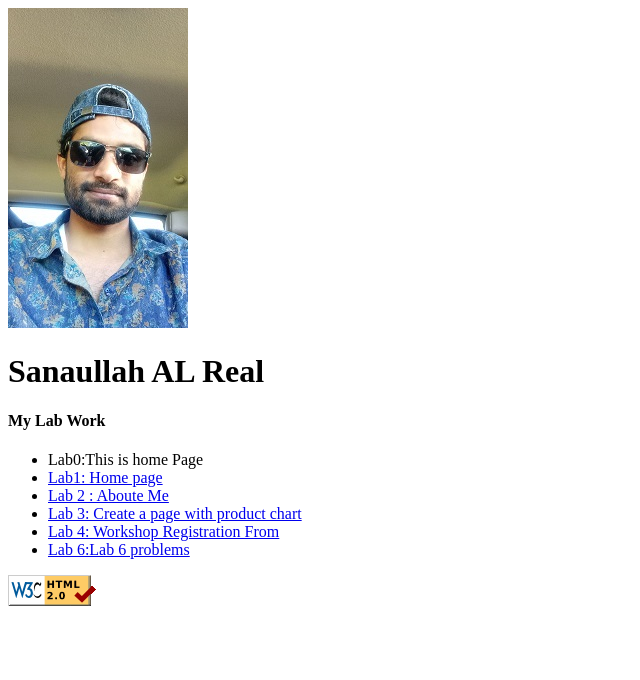
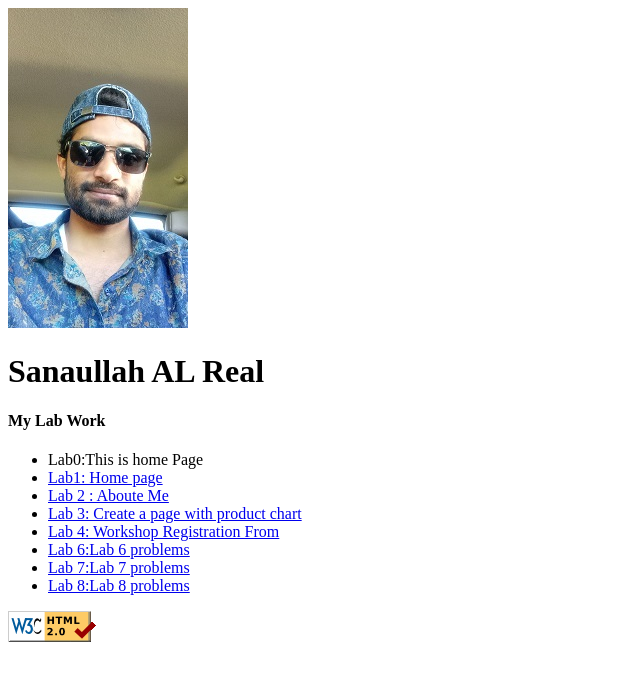
Before and after one commit to sanaullahal/miu-wap, a plain HTML site: page index.html in a window 1280 px wide. Shown: the whole page, without its empty margins (0-640 px from the left). Drawn offline with Linux system fonts and the light colour scheme.

Commit message:
check code

```diff
--- a/index.html
+++ b/index.html
@@ -19,6 +19,8 @@
         <li> <a href="/miu-wap/lab3/index.html">Lab 3: Create a page with product chart</a></li>
         <li> <a href="/miu-wap/lab4/index.html">Lab 4: Workshop Registration From </a></li>
         <li> <a href="/miu-wap/lab6/index.js">Lab 6:Lab 6 problems </a></li>
+        <li> <a href="/miu-wap/lab7/index.js">Lab 7:Lab 7 problems </a></li>
+        <li> <a href="/miu-wap/lab8/index.js">Lab 8:Lab 8 problems </a></li>
         <!-- <li> <a href="index.html">Lab:This is home Page </a></li>  -->
 
     </ul>
```
